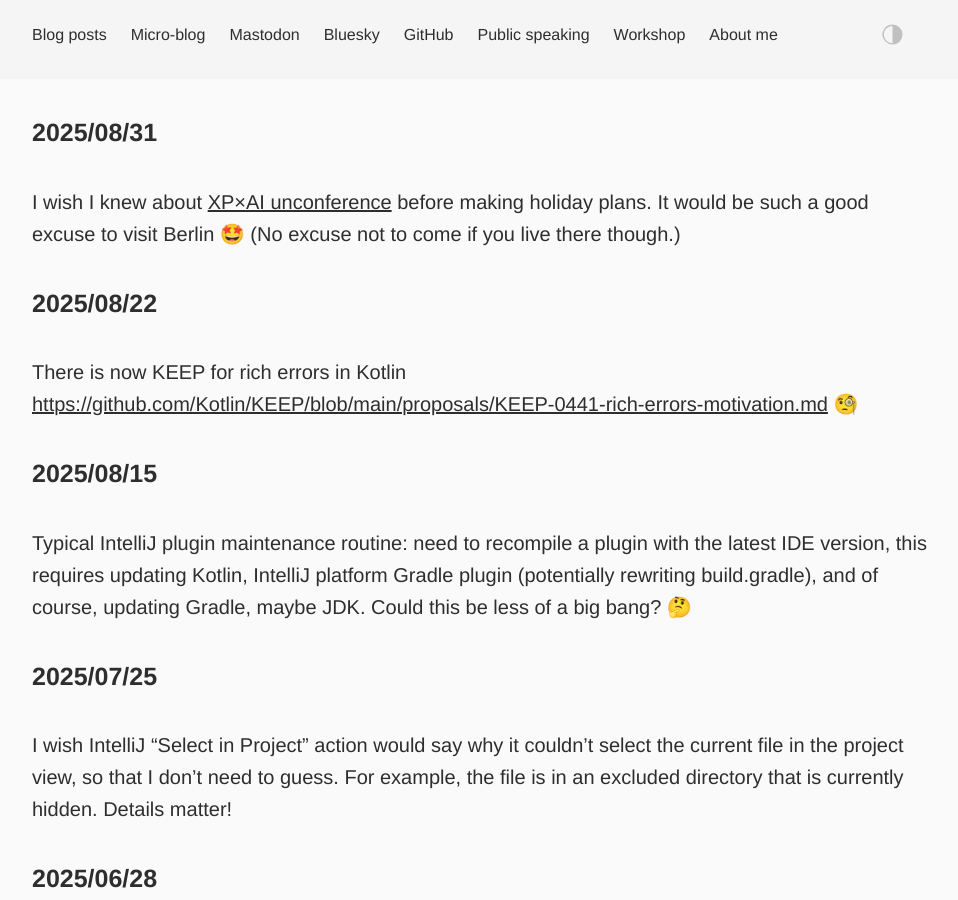
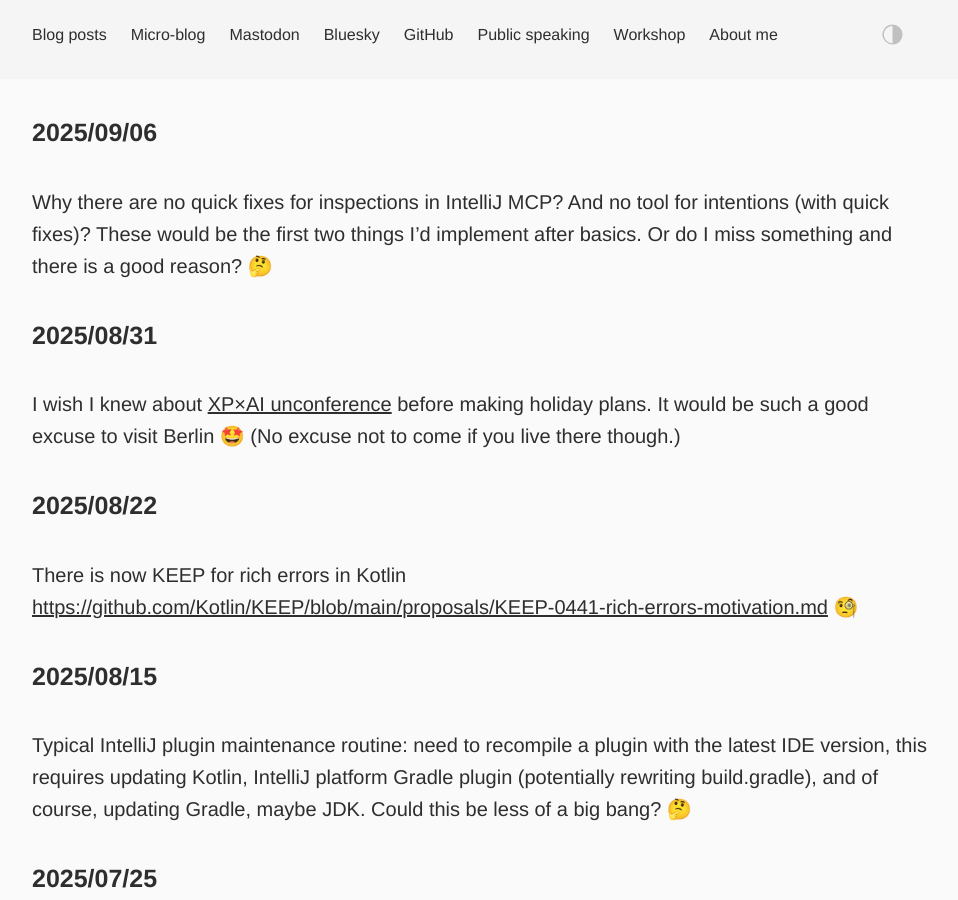
Before and after one commit to dkandalov/dkandalov.github.io, a Jekyll site: the page built from micro-blog.md, in a window 1280 px wide and 900 px high. Shown: the whole window, without its empty margins (160-1118 px from the left). Built offline with Jekyll 4.4.1, drawn with Linux system fonts in a browser that asks for light colours.

Commit message:
updated micro-blog

```diff
--- a/micro-blog.md
+++ b/micro-blog.md
@@ -2,6 +2,9 @@
 layout: post
 permalink: /micro-blog/
 ---
+
+#### 2025/09/06
+Why there are no quick fixes for inspections in IntelliJ MCP? And no tool for intentions (with quick fixes)? These would be the first two things I'd implement after basics. Or do I miss something and there is a good reason? 🤔
 
 #### 2025/08/31
 I wish I knew about [XP×AI unconference](https://xpunconf.org) before making holiday plans. It would be such a good excuse to visit Berlin 🤩 (No excuse not to come if you live there though.)
```
